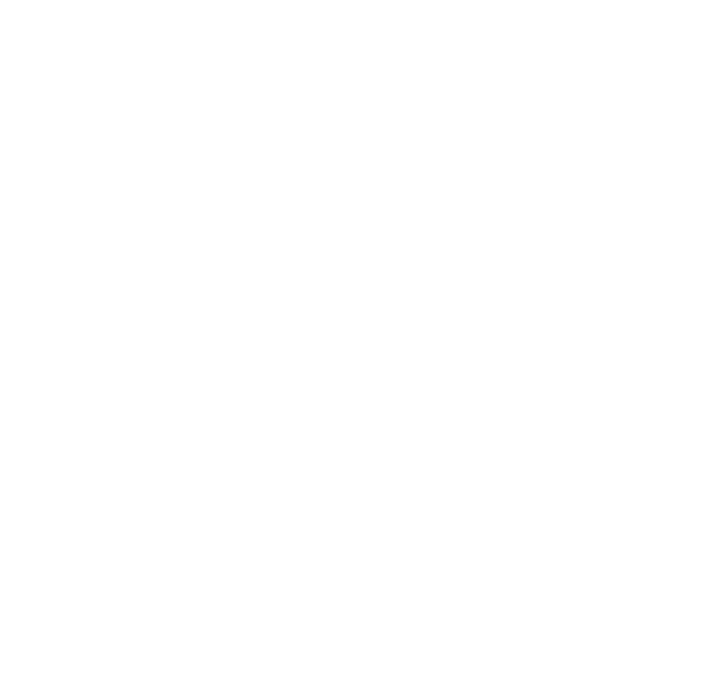
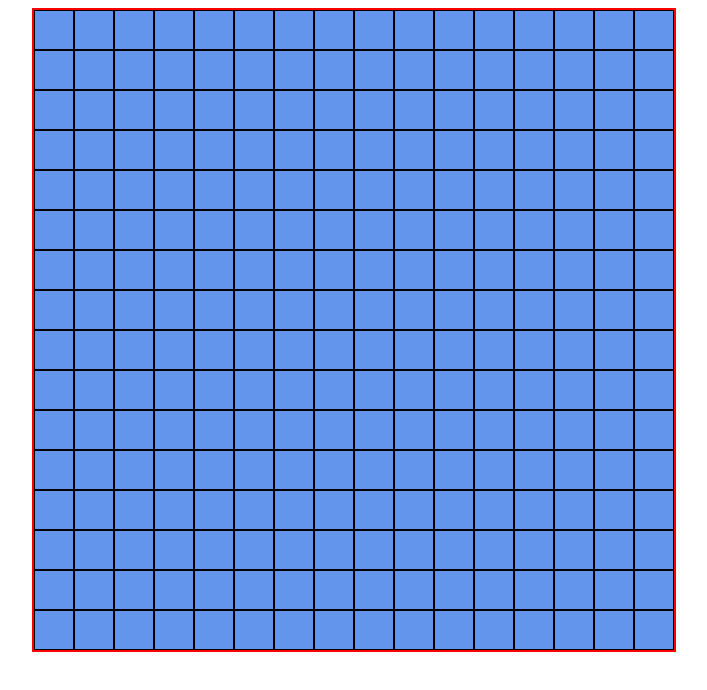
Before and after one commit to justisfaulkner/odin-etch-a-sketch, a plain HTML site: page index.html in a window 1280 px wide. Shown: the whole page, without its empty margins (286-993 px from the left). Drawn offline with Linux system fonts and the light colour scheme.

Commit message:
Add grid creation functionality

```diff
--- a/index.html
+++ b/index.html
@@ -1,5 +1,6 @@
 <!DOCTYPE html>
 <html lang="en">
+
 <head>
     <meta charset="UTF-8">
     <meta name="viewport" content="width=device-width, initial-scale=1.0">
@@ -7,7 +8,11 @@
     <script src="./scripts.js" defer></script>
     <title>Document</title>
 </head>
+
 <body>
+    <div class="etch-container">
+        <div class="grid-container"></div>
+    </div>
+</body>
 
-</body>
 </html>
--- a/scripts.js
+++ b/scripts.js
@@ -0,0 +1,20 @@
+const GRID_SIZE = 16;
+const GRID_TOTAL = GRID_SIZE * GRID_SIZE;
+const gridContainer = document.querySelector(".grid-container");
+
+
+for (let i = 0; i < GRID_TOTAL; i++) {
+    const gridItemDiv = document.createElement("div");
+    gridItemDiv.classList.add("grid-item")
+    gridItemDiv.setAttribute("data-grid-number", i)
+
+    if (i === 0 || i % GRID_SIZE === 0){
+        const gridRowContainer = document.createElement("div");
+        gridRowContainer.classList.add("grid-row-wrapper");
+        gridContainer.appendChild(gridRowContainer);
+        gridRowContainer.appendChild(gridItemDiv);
+    } else {
+        const currentContainer = gridContainer.lastChild;
+        currentContainer.appendChild(gridItemDiv);
+    }
+}
--- a/styles.css
+++ b/styles.css
@@ -0,0 +1,29 @@
+:root {
+    --grid-item-size: 40px;
+}
+
+.etch-container {
+    display: flex;
+    justify-content: center;
+}
+
+.grid-container {
+    border: 2px solid red;
+    width: calc(var(--grid-item-size) * 16);
+}
+
+.grid-row-wrapper {
+    display: flex
+}
+
+.grid-item {
+    background-color: cornflowerblue;
+    border: 1px solid black;
+    display: flex;
+    height: var(--grid-item-size);
+    flex: 0 0 var(--grid-item-size);
+    justify-content: center;
+    align-items: center;
+    align-content: center;
+    box-sizing: border-box;
+}
```
